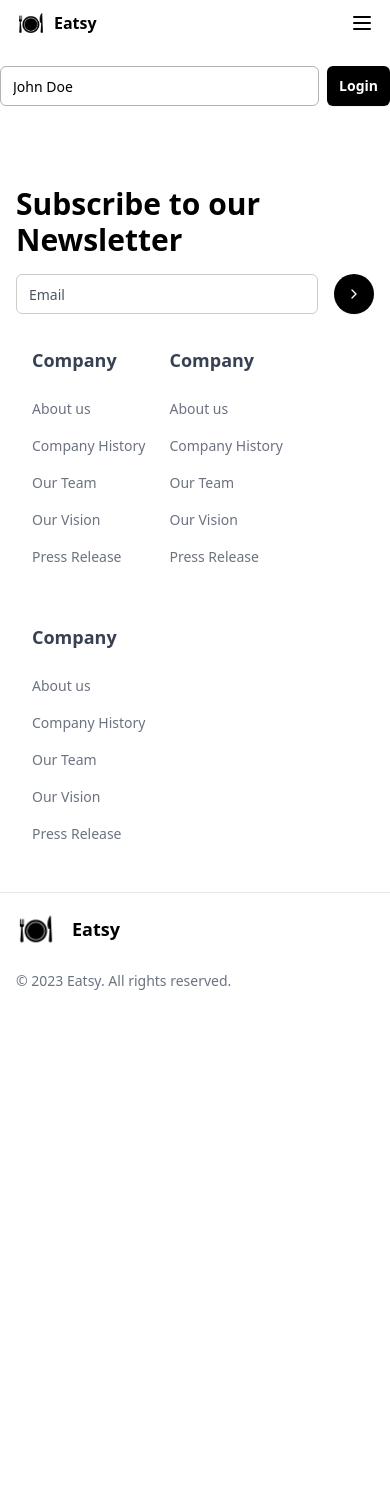
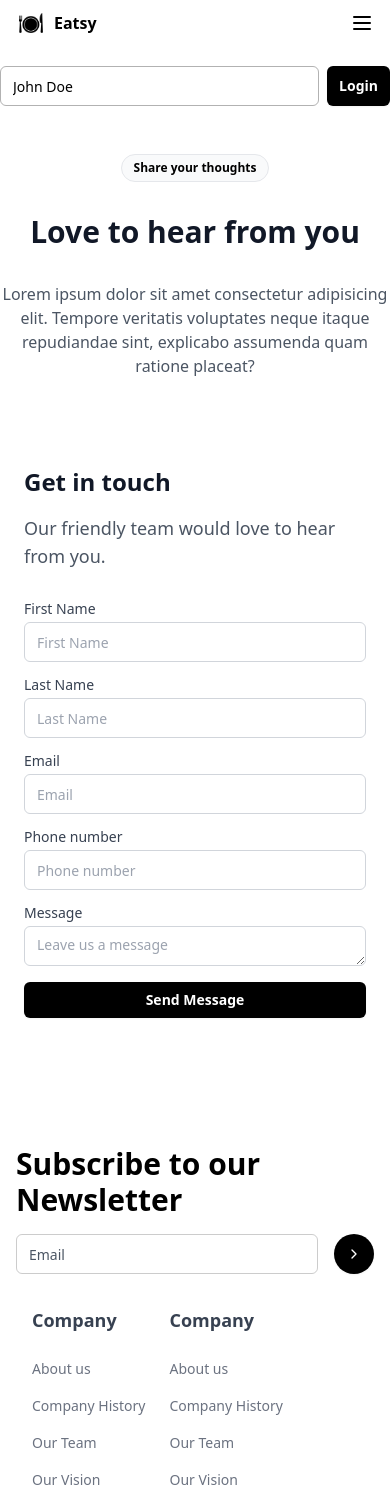
Before and after one commit to SaketKothari/eatsy-food-ordering-webapp, a React (Vite) app: page /contact in a window 390 px wide. Shown: the top 1509 px of the page. Before the commit the page ends 991 px from the top, so only its background shows below. Built offline with nearby package versions, Linux system fonts and the light colour scheme.

Commit message:
🚨 fix small bugs and update the UI

```diff
--- a/src/components/ClassComponent/UserClass.jsx
+++ b/src/components/ClassComponent/UserClass.jsx
@@ -35,9 +35,9 @@ class UserClass extends React.Component {
     // console.log(this.props.name + ' Child Render');
 
     return (
-      <div className="user-card">
-        <h2>Name: {name}</h2>
-        <h3>Location: {location}</h3>
+      <div className="flex justify-center gap-5 items-center">
+        <span>Name: {name}</span>
+        <span>Location: {location}</span>
       </div>
     );
   }
--- a/src/components/Instamart.jsx
+++ b/src/components/Instamart.jsx
@@ -1,9 +1,13 @@
 const Instamart = () => {
   return (
-    <h1>
-      Our Instamart online store, and assume we have a lot of child components
-      inside this web page!
-    </h1>
+    <>
+      <div className="flex flex-1 justify-center items-center">
+        <h2 className="mt-5 text-2xl">
+          Our Instamart online store, and assume we have a lot of child
+          components inside this web page!
+        </h2>
+      </div>
+    </>
   );
 };
 
--- a/src/hooks/useRestaurant.js
+++ b/src/hooks/useRestaurant.js
@@ -2,6 +2,7 @@ import { useState, useEffect } from 'react';
 import { FETCH_RESTAURANT_URL } from '../utils/constants';
 
 const useRestaurant = () => {
+  const cardIndex = window.innerWidth >= 400 ? 2 : 3;
   const [filterRestaurant, setFilterRestaurant] = useState([]);
   const [listOfRestaurants, setListOfRestaurants] = useState([]);
   const [notFound, setNotFound] = useState(false);
@@ -16,7 +17,7 @@ const useRestaurant = () => {
       const data = await fetch(FETCH_RESTAURANT_URL);
       const json = await data.json();
       const restaurants =
-        json?.data?.cards[2]?.card?.card?.gridElements?.infoWithStyle
+        json?.data?.cards[cardIndex]?.card?.card?.gridElements?.infoWithStyle
           ?.restaurants;
       setListOfRestaurants(restaurants);
       setFilterRestaurant(restaurants);
--- a/src/pages/About.jsx
+++ b/src/pages/About.jsx
@@ -16,20 +16,42 @@ class About extends Component {
     // console.log('Parent Render');
 
     return (
-      <div>
-        <h1>About - Class based Component</h1>
-        <div>
-          LoggedIn User
+      <>
+        <div className="mt-5 flex justify-evenly">
           <UserContext.Consumer>
             {({ loggedInUser }) => (
-              <h1 className="font-bold text-lg">{loggedInUser}</h1>
+              <span className="font-bold">Logged In User - {loggedInUser}</span>
             )}
           </UserContext.Consumer>
         </div>
-        <h2>This is about page of our food ordering webapp</h2>
         <UserClass name={'First Child'} location={'Gotham'} />
-        {/* <UserClass name={'Second Child'} location={'Metropolis'} /> */}
-      </div>
+
+        <div className="mx-auto max-w-7xl px-4">
+          {/* Hero Map */}
+          <div className="flex flex-col space-y-8 pb-10 pt-12 md:pt-24">
+            <div className="max-w-max rounded-full border bg-gray-50 p-1 px-3">
+              <p className="text-xs font-semibold leading-normal md:text-sm">
+                About the company
+              </p>
+            </div>
+            <p className="text-3xl font-bold text-gray-900 md:text-5xl md:leading-10">
+              Made with love, right here in India
+            </p>
+            <p className="max-w-4xl text-base text-gray-600 md:text-xl">
+              Lorem ipsum dolor sit amet consectetur adipisicing elit. Tempore
+              veritatis voluptates neque itaque repudiandae sint, explicabo
+              assumenda quam ratione placeat?
+            </p>
+          </div>
+          <div className="w-full space-y-4">
+            <img
+              className="h-[200px] w-full rounded-xl object-cover md:h-full"
+              src="https://dev-ui-image-assets.s3.ap-south-1.amazonaws.com/google-map.jpg"
+              alt=""
+            />
+          </div>
+        </div>
+      </>
     );
   }
 }
--- a/src/pages/Contact.jsx
+++ b/src/pages/Contact.jsx
@@ -6,7 +6,8 @@ const Contact = () => {
   const { loggedInUser, setUserName } = useContext(UserContext);
 
   return (
-    <div className='flex justify-center'>
+    <>
+      <div className="flex justify-center">
         <div className="flex mt-5 w-full space-x-2 md:w-1/3">
           <input
             className="flex h-10 w-full rounded-md border border-black/30 bg-transparent px-3 py-2 text-sm placeholder:text-gray-600 focus:outline-none focus:ring-1 focus:ring-black/30 focus:ring-offset-1 disabled:cursor-not-allowed disabled:opacity-50"
@@ -27,6 +28,127 @@ const Contact = () => {
           </button>
         </div>
       </div>
+
+      {/* Hero map */}
+      <div className="flex flex-col space-y-8 pb-10 pt-12 md:pt-24">
+        <div className="mx-auto max-w-max rounded-full border bg-gray-50 p-1 px-3">
+          <p className="text-center text-xs font-semibold leading-normal md:text-sm">
+            Share your thoughts
+          </p>
+        </div>
+        <p className="text-center text-3xl font-bold text-gray-900 md:text-5xl md:leading-10">
+          Love to hear from you
+        </p>
+        <p className="mx-auto max-w-4xl text-center text-base text-gray-600 md:text-xl">
+          Lorem ipsum dolor sit amet consectetur adipisicing elit. Tempore
+          veritatis voluptates neque itaque repudiandae sint, explicabo
+          assumenda quam ratione placeat?
+        </p>
+      </div>
+
+      {/* Contact Form */}
+      <div className="mx-auto max-w-7xl px-4">
+        <div className="mx-auto max-w-7xl py-12 md:py-24">
+          <div className="grid items-center justify-items-center gap-x-4 gap-y-10 lg:grid-cols-2">
+            <div className="flex items-center justify-center">
+              <div className="px-2 md:px-12">
+                <p className="text-2xl font-bold text-gray-900 md:text-4xl">
+                  Get in touch
+                </p>
+                <p className="mt-4 text-lg text-gray-600">
+                  Our friendly team would love to hear from you.
+                </p>
+                <form action="" className="mt-8 space-y-4">
+                  <div className="grid w-full gap-y-4 md:gap-x-4 lg:grid-cols-2">
+                    <div className="grid w-full  items-center gap-1.5">
+                      <label
+                        className="text-sm font-medium leading-none text-gray-700 peer-disabled:cursor-not-allowed peer-disabled:opacity-70"
+                        htmlFor="first_name"
+                      >
+                        First Name
+                      </label>
+                      <input
+                        className="flex h-10 w-full rounded-md border border-gray-300 bg-transparent px-3 py-2 text-sm placeholder:text-gray-400 focus:outline-none focus:ring-1 focus:ring-gray-400 focus:ring-offset-1 disabled:cursor-not-allowed disabled:opacity-50 dark:border-gray-700 dark:text-gray-50 dark:focus:ring-gray-400 dark:focus:ring-offset-gray-900"
+                        type="text"
+                        id="first_name"
+                        placeholder="First Name"
+                      />
+                    </div>
+                    <div className="grid w-full  items-center gap-1.5">
+                      <label
+                        className="text-sm font-medium leading-none text-gray-700 peer-disabled:cursor-not-allowed peer-disabled:opacity-70"
+                        htmlFor="last_name"
+                      >
+                        Last Name
+                      </label>
+                      <input
+                        className="flex h-10 w-full rounded-md border border-gray-300 bg-transparent px-3 py-2 text-sm placeholder:text-gray-400 focus:outline-none focus:ring-1 focus:ring-gray-400 focus:ring-offset-1 disabled:cursor-not-allowed disabled:opacity-50 dark:border-gray-700 dark:text-gray-50 dark:focus:ring-gray-400 dark:focus:ring-offset-gray-900"
+                        type="text"
+                        id="last_name"
+                        placeholder="Last Name"
+                      />
+                    </div>
+                  </div>
+                  <div className="grid w-full  items-center gap-1.5">
+                    <label
+                      className="text-sm font-medium leading-none text-gray-700 peer-disabled:cursor-not-allowed peer-disabled:opacity-70"
+                      htmlFor="email"
+                    >
+                      Email
+                    </label>
+                    <input
+                      className="flex h-10 w-full rounded-md border border-gray-300 bg-transparent px-3 py-2 text-sm placeholder:text-gray-400 focus:outline-none focus:ring-1 focus:ring-gray-400 focus:ring-offset-1 disabled:cursor-not-allowed disabled:opacity-50 dark:border-gray-700 dark:text-gray-50 dark:focus:ring-gray-400 dark:focus:ring-offset-gray-900"
+                      type="text"
+                      id="email"
+                      placeholder="Email"
+                    />
+                  </div>
+                  <div className="grid w-full  items-center gap-1.5">
+                    <label
+                      className="text-sm font-medium leading-none text-gray-700 peer-disabled:cursor-not-allowed peer-disabled:opacity-70"
+                      htmlFor="phone_number"
+                    >
+                      Phone number
+                    </label>
+                    <input
+                      className="flex h-10 w-full rounded-md border border-gray-300 bg-transparent px-3 py-2 text-sm placeholder:text-gray-400 focus:outline-none focus:ring-1 focus:ring-gray-400 focus:ring-offset-1 disabled:cursor-not-allowed disabled:opacity-50 dark:border-gray-700 dark:text-gray-50 dark:focus:ring-gray-400 dark:focus:ring-offset-gray-900"
+                      type="tel"
+                      id="phone_number"
+                      placeholder="Phone number"
+                    />
+                  </div>
+                  <div className="grid w-full  items-center gap-1.5">
+                    <label
+                      className="text-sm font-medium leading-none text-gray-700 peer-disabled:cursor-not-allowed peer-disabled:opacity-70"
+                      htmlFor="message"
+                    >
+                      Message
+                    </label>
+                    <textarea
+                      className="flex h-10 w-full rounded-md border border-gray-300 bg-transparent px-3 py-2 text-sm placeholder:text-gray-400 focus:outline-none focus:ring-1 focus:ring-gray-400 focus:ring-offset-1 disabled:cursor-not-allowed disabled:opacity-50 dark:border-gray-700 dark:text-gray-50 dark:focus:ring-gray-400 dark:focus:ring-offset-gray-900"
+                      id="message"
+                      placeholder="Leave us a message"
+                      cols={3}
+                    />
+                  </div>
+                  <button
+                    type="button"
+                    className="w-full rounded-md bg-black px-3 py-2 text-sm font-semibold text-white shadow-sm hover:bg-black/80 focus-visible:outline focus-visible:outline-2 focus-visible:outline-offset-2 focus-visible:outline-black"
+                  >
+                    Send Message
+                  </button>
+                </form>
+              </div>
+            </div>
+            <img
+              alt="Contact us"
+              className="hidden max-h-full w-full rounded-lg object-cover lg:block"
+              src="https://images.unsplash.com/photo-1606857521015-7f9fcf423740?ixlib=rb-4.0.3&ixid=M3wxMjA3fDB8MHxzZWFyY2h8MTF8fG9mZmljZXxlbnwwfHwwfHx8MA%3D%3D&auto=format&fit=crop&w=500&q=60"
+            />
+          </div>
+        </div>
+      </div>
+    </>
   );
 };
 
--- a/src/slices/cartSlice.js
+++ b/src/slices/cartSlice.js
@@ -25,7 +25,8 @@ const cartSlice = createSlice({
     },
 
     clearCart: (state) => {
-      state.items.length = 0; // []
+      // or return {items: []};  ==> this new object will be replaced inside original state
+      state.items.length = 0;
     },
   },
 });
```
Also changed, not shown: src/components/Header.jsx (+16 -1 lines), src/components/RestaurantMenu.jsx (+8 -6 lines), src/components/Shimmer.jsx (+16 -3 lines). Lines whose indentation alone changed are shown as unchanged.
